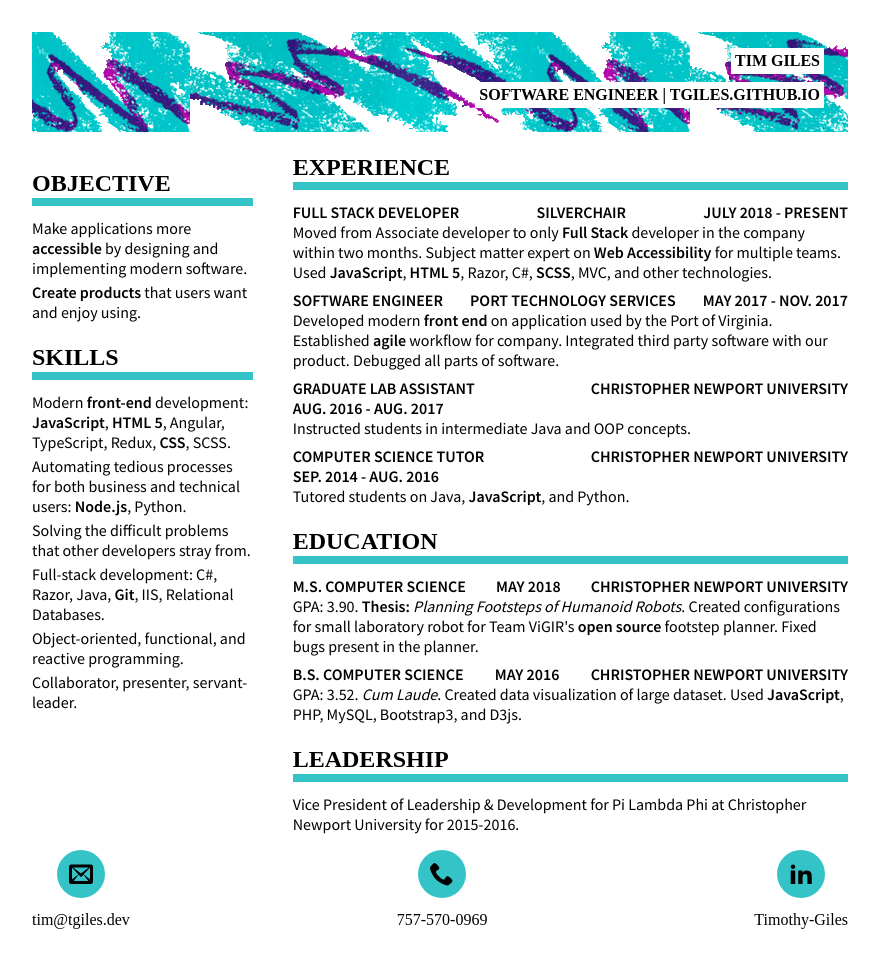
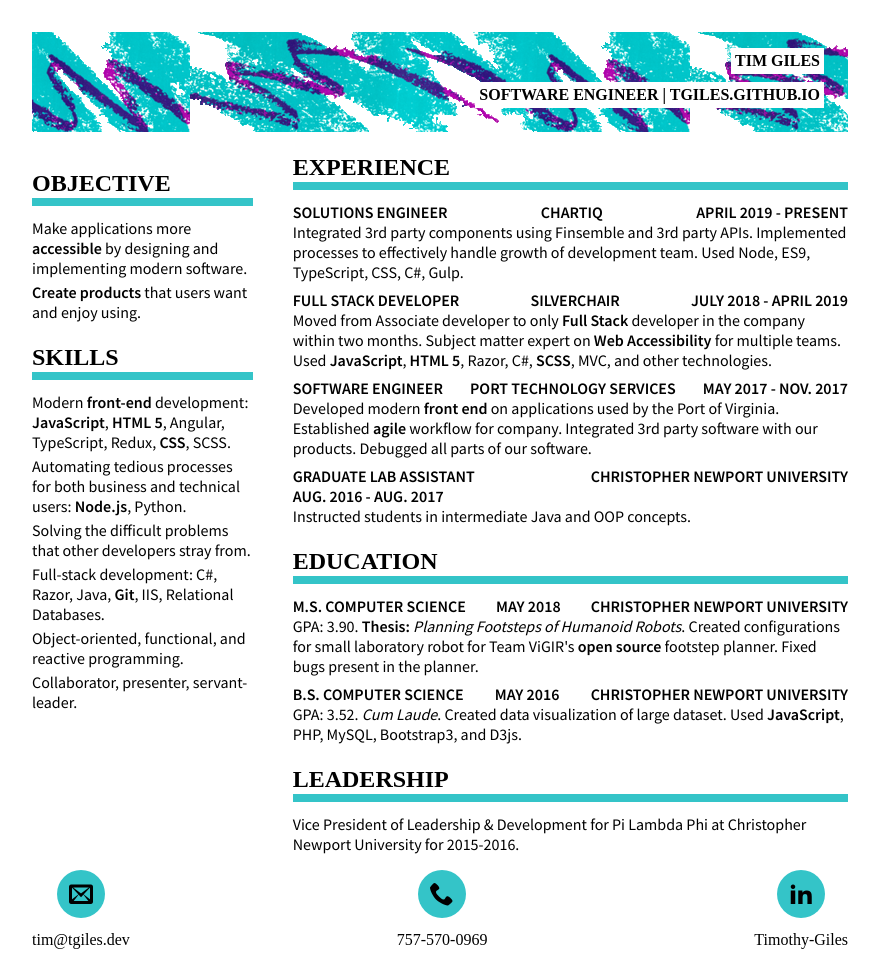
Before and after one commit to TGiles/TGiles.github.io, a website: page web-resume.html in a window 1280 px wide. Shown: the whole page, without its empty margins (200-1079 px from the left). Drawn offline with Linux system fonts and the light colour scheme; a small style sheet from the web is missing; files whose address does not match are found by name.

Commit message:
update experience

```diff
--- a/web-resume.html
+++ b/web-resume.html
@@ -75,13 +75,29 @@
                             <h2>Experience</h2>
                             <ul class="experience-list">
                                 <li>
+                                    Solutions Engineer
+                                </li>
+                                <li>
+                                    ChartIQ
+                                </li>
+                                <li>
+                                    April 2019 - Present
+                                </li>
+                            </ul>
+                            <div class="experience-blurb">
+                                Integrated 3rd party components using Finsemble and 3rd party APIs.
+                                Implemented processes to effectively handle growth of development team.
+                                Used Node, ES9, TypeScript, CSS, C#, Gulp.
+                            </div>
+                            <ul class="experience-list">
+                                <li>
                                     Full Stack Developer
                                 </li>
                                 <li>
                                     Silverchair
                                 </li>
                                 <li>
-                                    July 2018 - Present
+                                    July 2018 - April 2019
                                 </li>
                             </ul>
                             <div class="experience-blurb">
@@ -101,9 +117,9 @@
                                 </li>
                             </ul>
                             <div class="experience-blurb">
-                                Developed modern <strong>front end</strong> on application used by the Port of Virginia. Established <strong>agile</strong> workflow
-                                for company. Integrated third party software with our product.
-                                Debugged all parts of software.
+                                Developed modern <strong>front end</strong> on applications used by the Port of Virginia. Established <strong>agile</strong> workflow
+                                for company. Integrated 3rd party software with our products.
+                                Debugged all parts of our software.
                             </div>
                             <ul class="experience-list">
                                 <li>
@@ -119,7 +135,7 @@
                             <div class="experience-blurb">
                                 Instructed students in intermediate Java and OOP concepts.
                             </div>
-                            <ul class="experience-list">
+                            <!-- <ul class="experience-list">
                                 <li>
                                     Computer Science Tutor
                                 </li>
@@ -132,7 +148,7 @@
                             </ul>
                             <div class="experience-blurb">
                                 Tutored students on Java, <strong>JavaScript</strong>, and Python.
-                            </div>
+                            </div> -->
                         </section>
                         <section>
                             <h2>Education</h2>
```
